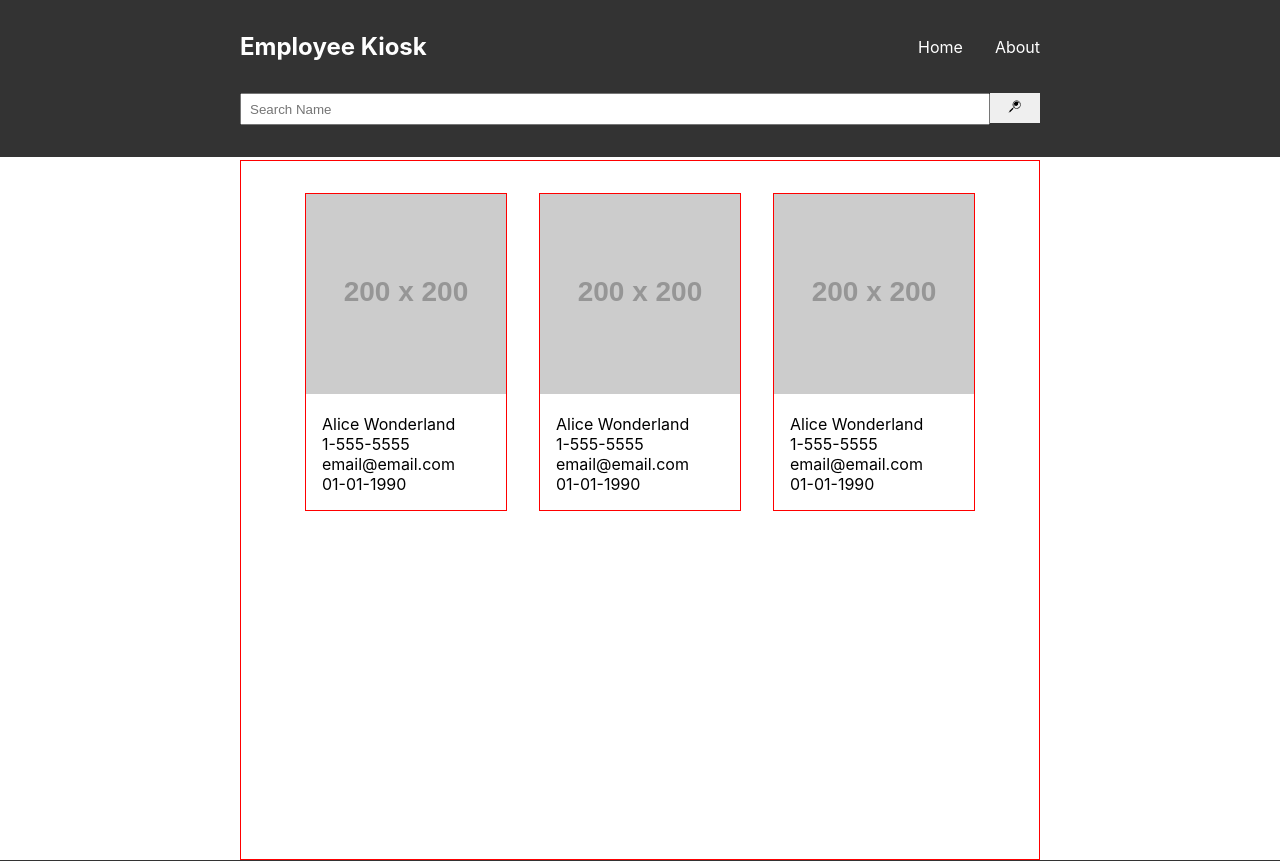
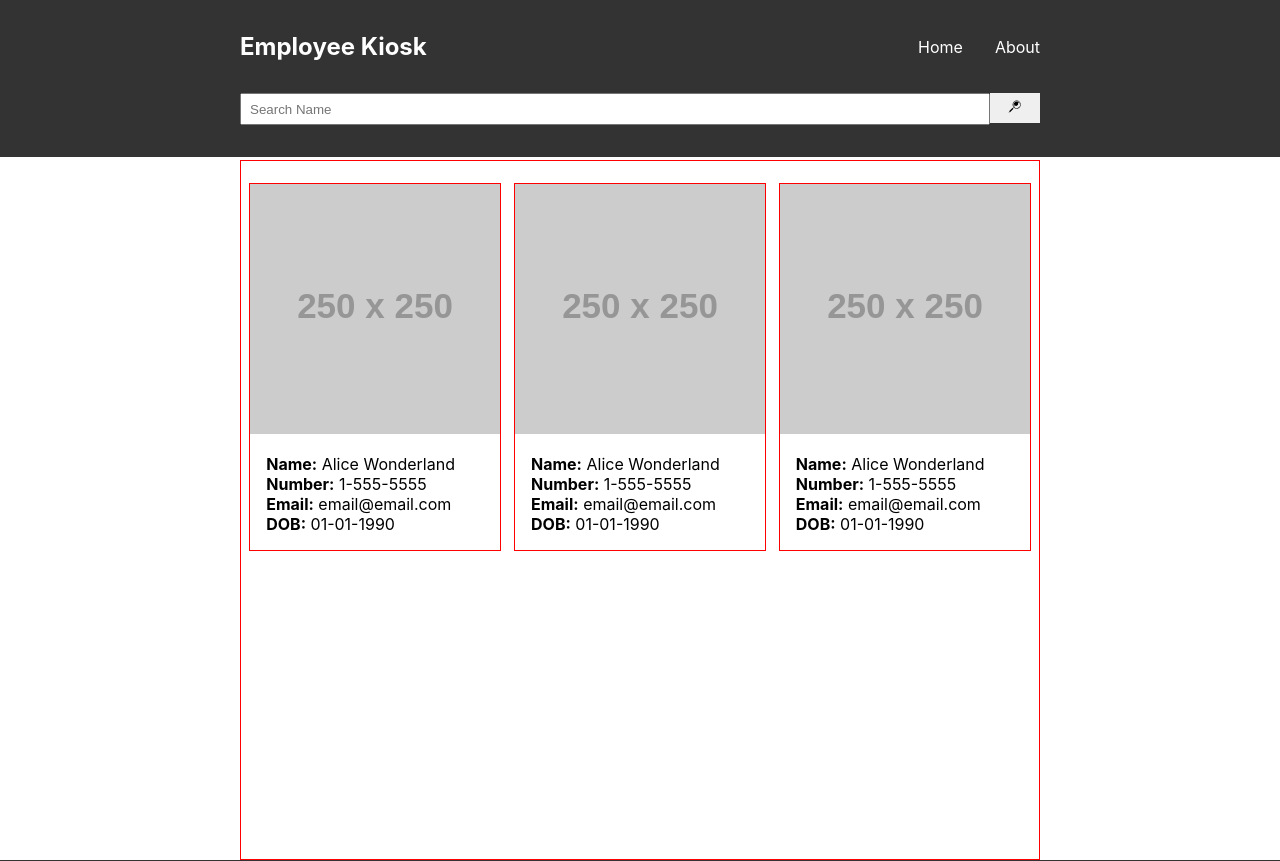
Before and after one commit to jsoomie/employee-kiosk, a React (Create React App) app: page / in a window 1280 px wide. Shown: the top 861 px of the page. Built offline with nearby package versions, Linux system fonts and the light colour scheme.

Commit message:
added cards

```diff
--- a/src/components/Card.js
+++ b/src/components/Card.js
@@ -5,10 +5,18 @@ const Card = ({ image, name, phone, email, dob }) => {
     <div className="card">
       <img src={image} alt={name} />
       <div className="card-body">
-        <div>{name}</div>
-        <div>{phone}</div>
-        <div>{email}</div>
-        <div>{dob}</div>
+        <div>
+          <strong>Name:</strong> {name}
+        </div>
+        <div>
+          <strong>Number:</strong> {phone}
+        </div>
+        <div>
+          <strong>Email:</strong> {email}
+        </div>
+        <div>
+          <strong>DOB:</strong> {dob}
+        </div>
       </div>
     </div>
   );
--- a/src/components/Home.js
+++ b/src/components/Home.js
@@ -2,7 +2,7 @@ import "../css/Home.css";
 import { Card } from ".";
 
 const Home = () => {
-  const image = "https://via.placeholder.com/200";
+  const image = "https://via.placeholder.com/250";
   const name = "Alice Wonderland";
   const phone = "1-555-5555";
   const email = "email@email.com";
--- a/src/css/Card.css
+++ b/src/css/Card.css
@@ -1,6 +1,6 @@
 .card {
   border: 1px solid red;
-  margin: 1rem;
+  margin: 0.4rem;
 }
 
 .card-body {
--- a/src/css/Home.css
+++ b/src/css/Home.css
@@ -2,4 +2,5 @@
   display: flex;
   justify-content: center;
   width: 100%;
+  flex-wrap: wrap;
 }
```
